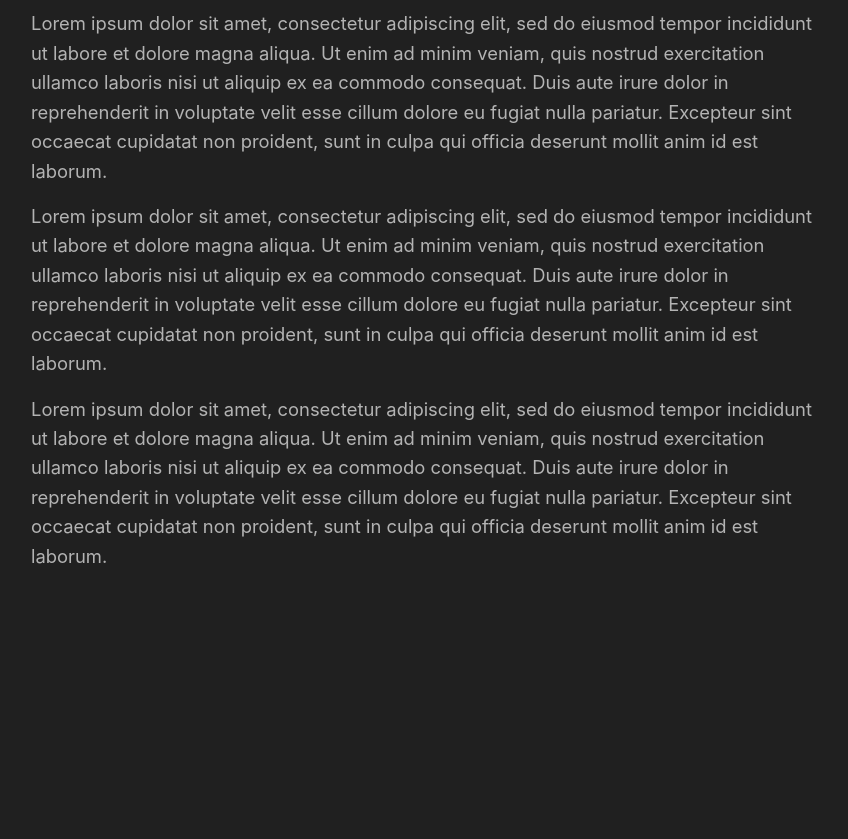
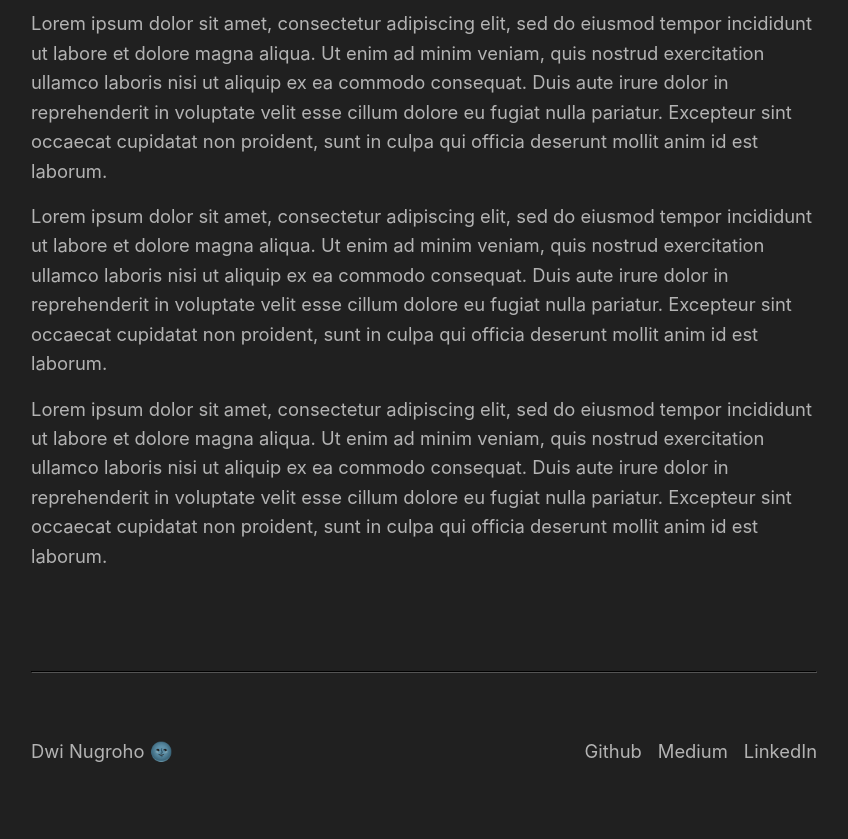
Before and after one commit to dwinugroho/try-gatsbyJs, a Gatsby site: page / in a window 1280 px wide. Shown: the part 932-1771 px from the top of the page, without its empty margins (216-1064 px from the left). Before the commit the page ends 1519 px from the top, so only its background shows below. Built offline with nearby package versions, Linux system fonts and the light colour scheme; Gatsby itself is replaced by a stand-in of ours.

Commit message:
add footer

```diff
--- a/src/layout/index.js
+++ b/src/layout/index.js
@@ -26,9 +26,32 @@ const Layout = ({ children }) => {
     <>
       <Navigation siteTitle={data.site.siteMetadata.title} />
       <main id="main-content">{children}</main>
-      <footer className="container">
-
-      </footer>
+      <section className="container" style={{marginTop: '100px'}}>
+        <hr />
+        <footer className="footer">
+          <p>
+            Dwi Nugroho
+            <span role="img" aria-label="New Moon Face"> 🌚</span>
+          </p>
+          <section className="footer__menu">
+            <a href="https://github.com/DwiNugroho" target="_blank" rel="noopener noreferrer" className="footer__link" >
+              <p>
+                Github
+              </p>
+            </a>
+            <a href="https://medium.com/@dwinugrohoo" target="_blank" rel="noopener noreferrer" className="footer__link">
+              <p>
+                Medium
+              </p>
+            </a>
+            <a href="https://www.linkedin.com/in/dwi-nugroho-462126138/" target="_blank" rel="noopener noreferrer" className="footer__link">
+              <p>
+                LinkedIn
+              </p>
+            </a>
+          </section>
+        </footer>
+      </section>
     </>
   )
 }
--- a/src/styles/modules/layout.scss
+++ b/src/styles/modules/layout.scss
@@ -51,7 +51,28 @@
   }
 }
 
-::selection {
-  background: rgba(255, 235, 20, 0.7);
-  color: white;
+.footer {
+  padding: 56px 0px;
+  display: flex;
+  flex-direction: column-reverse;
+  align-items: center;
+  &__menu {
+    display: flex;
+  }
+  &__link {
+    margin: 0px 8px;
+    &:nth-last-child(1) {
+      margin: 0px 0px 0px 8px;
+    }
+    &:nth-child(1) {
+      margin: 0px 8px 0px 0px;
+    }
+  }
 }
+
+@include small-breakpoint {
+  .footer {
+    flex-direction: row;
+    justify-content: space-between;
+  }
+}
--- a/src/styles/modules/scaffolding.scss
+++ b/src/styles/modules/scaffolding.scss
@@ -24,7 +24,7 @@ h2,
 h3,
 h4,
 h5 {
-  margin: 0 0 0.2rem -1px;
+  margin: 0 0 0.2rem 0;
   font-weight: $heading-font-weight;
   font-family: $heading-font-family;
   line-height: $heading-line-height;
@@ -73,7 +73,7 @@ h5 {
   h3,
   h4,
   h5 {
-    margin: 0 0 0.4rem -1px;
+    margin: 0 0 0.4rem 0;
   }
 
   // Heading desktop individual styles
@@ -153,8 +153,19 @@ a {
   // font-weight: 600;
 
   &:hover {
-    color: $link-hover-color;
+    color: $link-hover-color !important;
     text-decoration: underline;
     text-decoration-color: rgba($primary-color, $alpha: 0.4) !important;
   }
 }
+
+hr {
+  border-color: $dark-color;
+  background-color: $dark-color;
+  color: $dark-color;
+}
+
+::selection {
+  background: #6CE6A4;
+  color: white;
+}
```
